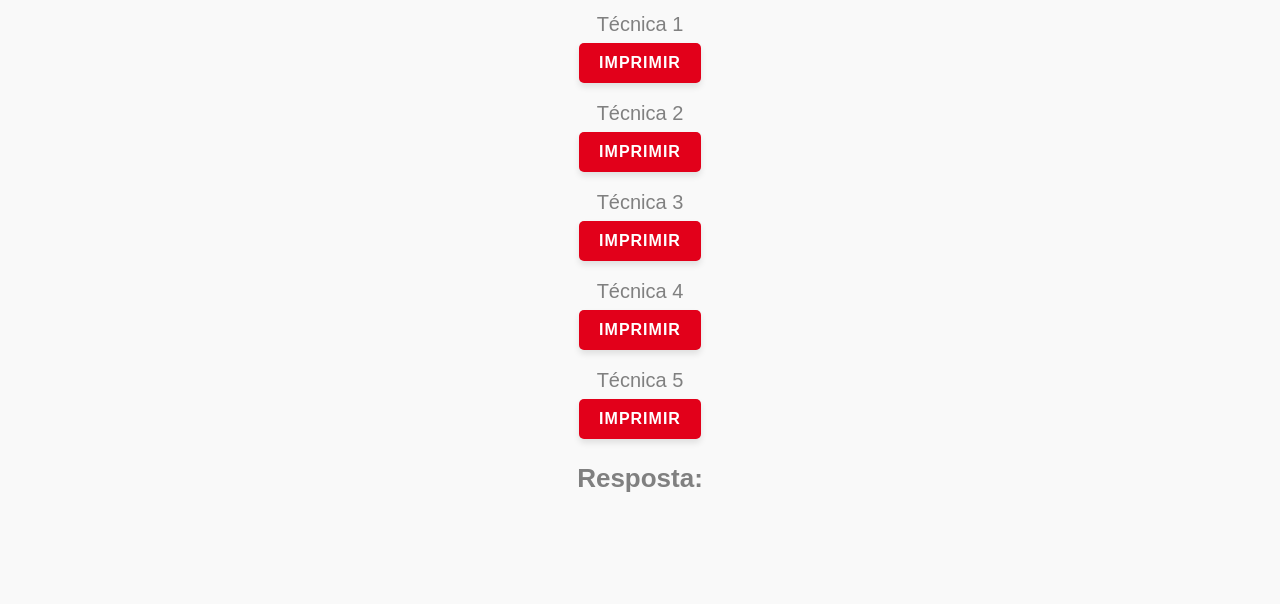
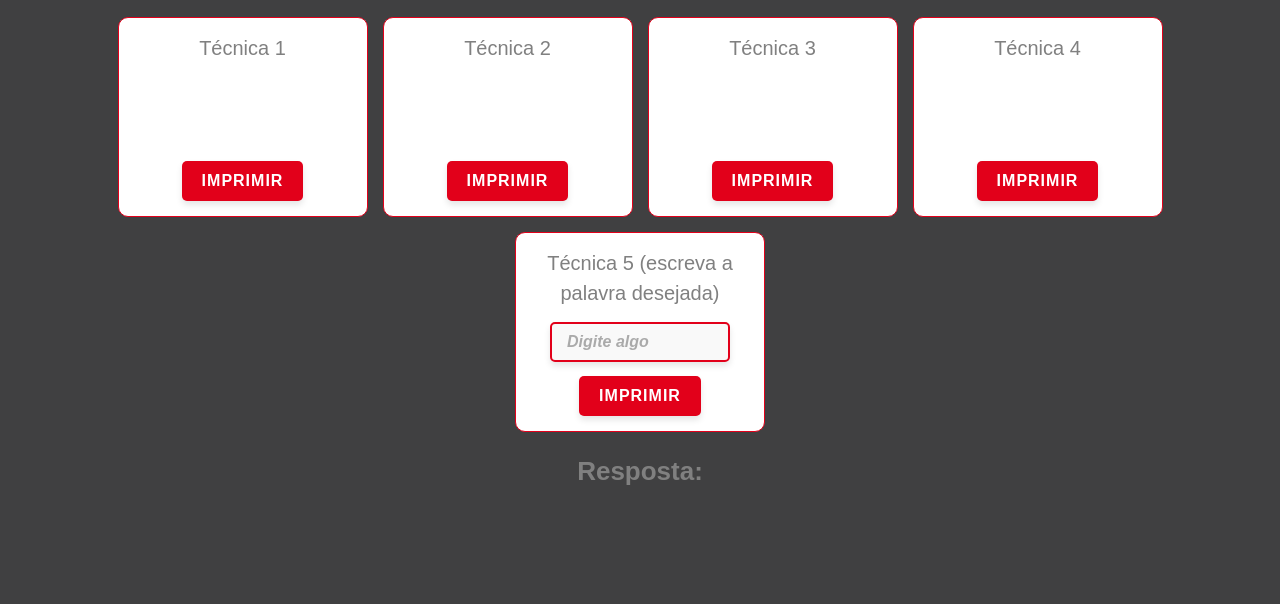
Before and after one commit to Higornmr/Target-Sistemas-Teste, a plain HTML site: page index.html in a window 1280 px wide. Shown: the part 196-800 px from the top of the page. Drawn offline with Linux system fonts and the light colour scheme.

Commit message:
fix: improvement in style

```diff
--- a/index.html
+++ b/index.html
@@ -33,7 +33,8 @@
                 <button class="buttonDefaut quarta">Imprimir</button>
             </div>
             <div class="techniqueItem">
-                <p class="TechniqueTitle">Técnica 5</p>
+                <p class="TechniqueTitle">Técnica 5 (escreva a palavra desejada)</p>
+                <input type="text" class="inputTexto" placeholder="Digite algo">
                 <button class="buttonDefaut quinta">Imprimir</button>
             </div>
         </div>
--- a/style.css
+++ b/style.css
@@ -12,7 +12,8 @@ body {
     font-size: 16px;
     line-height: 1.5;
     background-color: #f9f9f9;
-    color: #333;
+    color: white;
+    background-color: #404041;
 }
 
 .container {
@@ -26,17 +27,27 @@ body {
 
 .containerTechnique {
     display: flex;
-    flex-direction: column;
+    flex-wrap: wrap;
+    justify-content: center;
+    align-items: center;
     gap: 15px;
     padding: 20px;
 }
 
 .techniqueItem {
+    height: 200px;
+    width: 250px;
+    border: 1px solid #E2001A;
+    background-color: white;
+    border-radius: 10px;
     display: flex;
     flex-direction: column;
     gap: 4px;
-    justify-content: center;
+    justify-content: space-between;
     align-items: center;
+    text-align: center;
+    gap: 10px;
+    padding: 15px 10px;
 }
 
 .TechniqueTitle {
@@ -86,8 +97,32 @@ body {
     color: gray;
 }
 
+.inputTexto {
+    height: 40px;
+    width: 180px;
+    padding: 0 15px;
+    border: 2px solid #E2001A;
+    border-radius: 5px;
+    font-size: 16px;
+    font-weight: bold;
+    color: #333;
+    background-color: #f9f9f9;
+    box-shadow: 0 4px 6px rgba(0, 0, 0, 0.1);
+    transition: all 0.3s ease;
+}
+
+.inputTexto:focus {
+    outline: none;
+    border-color: #B30016;
+    box-shadow: 0 6px 10px rgba(0, 0, 0, 0.2);
+}
+
+.inputTexto::placeholder {
+    color: #aaa;
+    font-style: italic;
+}
+
 .result {
     display: flex;
     flex-direction: column;
-
 }
```
